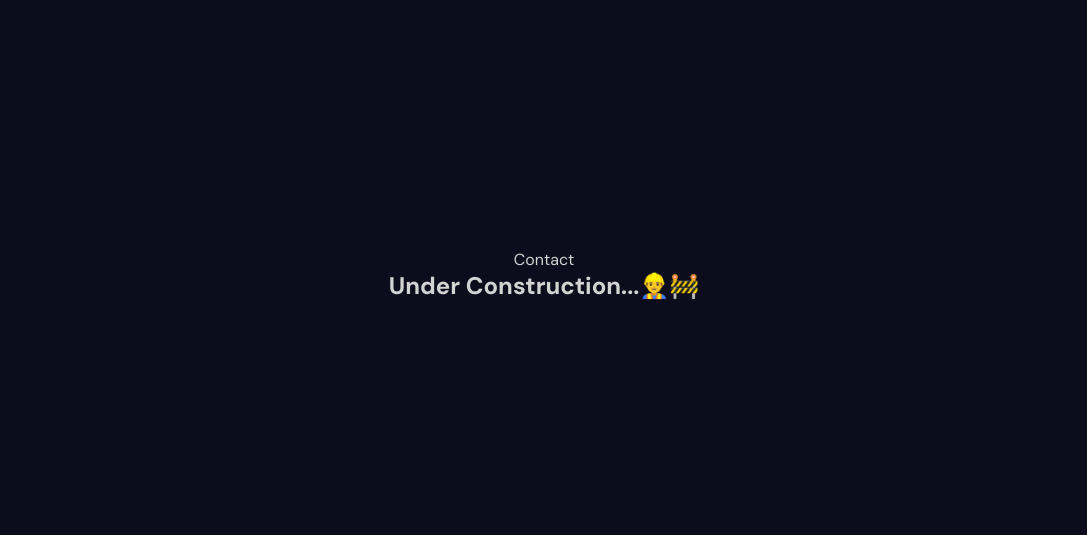
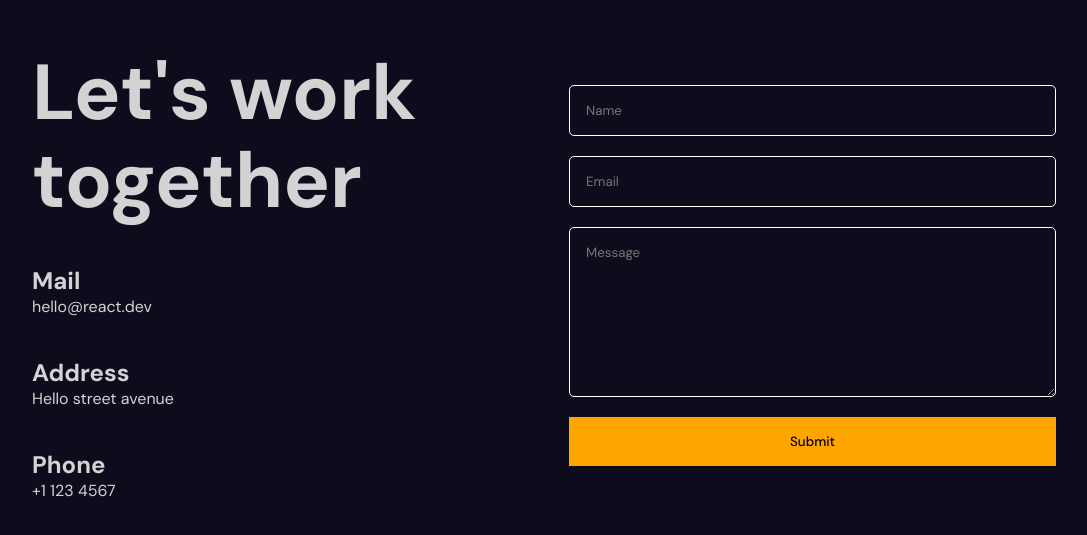
Before and after one commit to Sarin-Bhattarai/personal-portfolio, a React (Vite) app: page / in a window 1280 px wide. Shown: the part 6664-7199 px from the top of the page, without its empty margins (96-1183 px from the left). Built offline with nearby package versions, Linux system fonts and the light colour scheme.

Commit message:
feat(design-done)

```diff
--- a/src/App.jsx
+++ b/src/App.jsx
@@ -1,5 +1,6 @@
 import "./app.scss";
 import Hero from "./pages/hero/Hero";
+import Contact from "./pages/contact/Contact";
 import Navbar from "./components/header/Navbar";
 import Services from "./pages/services/Services";
 import Parallax from "./pages/parallax/Parallax";
@@ -22,9 +23,8 @@
         <Parallax type="portfolio" />
       </section>
       <Portfolio />
-      <section className="center" id="Contact">
-        Contact
-        <h1>Under Construction...👷‍♂️🚧</h1>
+      <section id="Contact">
+        <Contact />
       </section>
     </div>
   );
--- a/src/app.scss
+++ b/src/app.scss
@@ -24,10 +24,3 @@
     height: 100vh;
     scroll-snap-align: center;
 }
-
-.center{
-    display: flex;
-    flex-direction: column;
-    justify-content: center;
-    align-items: center;
-}
--- /dev/null
+++ b/src/pages/contact/Contact.jsx
@@ -0,0 +1,87 @@
+import "./contact.scss";
+import { motion } from "framer-motion";
+
+const variants = {
+  initial: {
+    y: 500,
+    opacity: 0,
+  },
+  animate: {
+    y: 0,
+    opacity: 1,
+    transition: {
+      duration: 0.5,
+      staggerChildren: 0.1,
+    },
+  },
+};
+
+const Contact = () => {
+  return (
+    <motion.div
+      className="contact"
+      variants={variants}
+      initial="initial"
+      whileInView="animate"
+    >
+      <motion.div className="textContainer" variants={variants}>
+        <motion.h1 variants={variants}>Let&apos;s work together</motion.h1>
+        <motion.div className="item">
+          <h2>Mail</h2>
+          <span>hello@react.dev</span>
+        </motion.div>
+        <motion.div className="item">
+          <h2>Address</h2>
+          <span>Hello street avenue</span>
+        </motion.div>
+        <motion.div className="item">
+          <h2>Phone</h2>
+          <span>+1 123 4567</span>
+        </motion.div>
+      </motion.div>
+      <div className="formContainer">
+        <motion.div
+          className="phoneSvg"
+          initial={{ opacity: 1 }}
+          whileInView={{ opacity: 0 }}
+          transition={{ delay: 3, duration: 1 }}
+        >
+          <svg width="450px" height="450px" viewBox="0 0 32.666 32.666">
+            <motion.path
+              strokeWidth={0.2}
+              fill="none"
+              initial={{ pathLength: 0 }}
+              whileInView={{ pathLength: 1 }}
+              transition={{ duration: 3 }}
+              d="M28.189,16.504h-1.666c0-5.437-4.422-9.858-9.856-9.858l-0.001-1.664C23.021,4.979,28.189,10.149,28.189,16.504z
+            M16.666,7.856L16.665,9.52c3.853,0,6.983,3.133,6.981,6.983l1.666-0.001C25.312,11.735,21.436,7.856,16.666,7.856z M16.333,0
+            C7.326,0,0,7.326,0,16.334c0,9.006,7.326,16.332,16.333,16.332c0.557,0,1.007-0.45,1.007-1.006c0-0.559-0.45-1.01-1.007-1.01
+            c-7.896,0-14.318-6.424-14.318-14.316c0-7.896,6.422-14.319,14.318-14.319c7.896,0,14.317,6.424,14.317,14.319
+            c0,3.299-1.756,6.568-4.269,7.954c-0.913,0.502-1.903,0.751-2.959,0.761c0.634-0.377,1.183-0.887,1.591-1.529
+            c0.08-0.121,0.186-0.228,0.238-0.359c0.328-0.789,0.357-1.684,0.555-2.518c0.243-1.064-4.658-3.143-5.084-1.814
+            c-0.154,0.492-0.39,2.048-0.699,2.458c-0.275,0.366-0.953,0.192-1.377-0.168c-1.117-0.952-2.364-2.351-3.458-3.457l0.002-0.001
+            c-0.028-0.029-0.062-0.061-0.092-0.092c-0.031-0.029-0.062-0.062-0.093-0.092v0.002c-1.106-1.096-2.506-2.34-3.457-3.459
+            c-0.36-0.424-0.534-1.102-0.168-1.377c0.41-0.311,1.966-0.543,2.458-0.699c1.326-0.424-0.75-5.328-1.816-5.084
+            c-0.832,0.195-1.727,0.227-2.516,0.553c-0.134,0.057-0.238,0.16-0.359,0.24c-2.799,1.774-3.16,6.082-0.428,9.292
+            c1.041,1.228,2.127,2.416,3.245,3.576l-0.006,0.004c0.031,0.031,0.063,0.06,0.095,0.09c0.03,0.031,0.059,0.062,0.088,0.095
+            l0.006-0.006c1.16,1.118,2.535,2.765,4.769,4.255c4.703,3.141,8.312,2.264,10.438,1.098c3.67-2.021,5.312-6.338,5.312-9.719
+            C32.666,7.326,25.339,0,16.333,0z"
+            />
+          </svg>
+        </motion.div>
+        <motion.form
+          initial={{ opacity: 0 }}
+          whileInView={{ opacity: 1 }}
+          transition={{ delay: 4, duration: 1 }}
+        >
+          <input type="text" required placeholder="Name" />
+          <input type="mail" required placeholder="Email" />
+          <textarea rows={8} placeholder="Message" />
+          <button>Submit</button>
+        </motion.form>
+      </div>
+    </motion.div>
+  );
+};
+
+export default Contact;
--- /dev/null
+++ b/src/pages/contact/contact.scss
@@ -0,0 +1,54 @@
+.contact{
+    height: 100%;
+    max-width: 80%;
+    margin: auto;
+    display: flex;
+    align-items: center;
+    gap: 50px;
+
+    .textContainer{
+        flex: 1;
+        display: flex;
+        flex-direction: column;
+        gap: 40px;
+
+        h1{
+            font-size: 78px;
+            line-height: 88px;
+        }
+    }
+
+        .formContainer {
+            flex: 1;
+            position: relative;
+
+            .phoneSvg{
+                stroke: orange;
+                position: absolute;
+                margin: auto;
+            }
+
+            form{
+            display: flex;
+            flex-direction: column;
+            gap: 20px;
+
+            input, textarea{
+                padding: 16px;
+                background-color: transparent;
+                border: 1px solid white;
+                color: white;
+                border-radius: 5px;
+            }
+
+            button{
+                padding: 16px;
+                border: none;
+                background-color: orange;
+                cursor: pointer;
+                font-weight: 500;
+            }
+
+            }
+        }
+}
```
